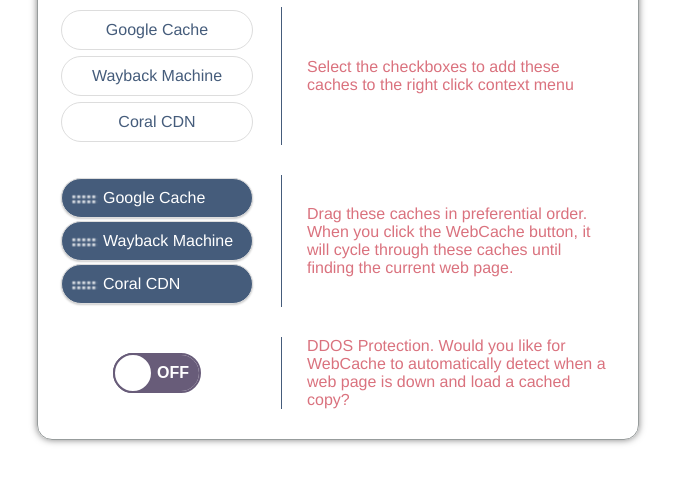
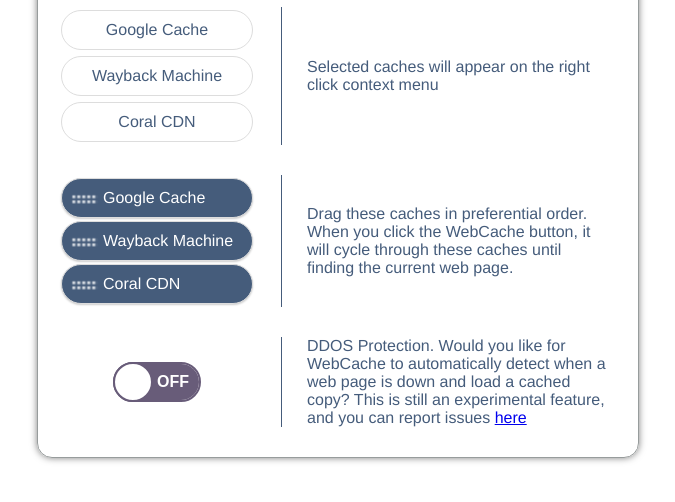
Before and after one commit to Dbz/WebCache, a browser extension: page options.html in a window 1280 px wide. Shown: the part 86-588 px from the top of the page, without its empty margins (302-977 px from the left). Drawn offline with nearby package versions, Linux system fonts and the light colour scheme.

Commit message:
Added contextMenus permission Turned tabs into spaces Minor html/css tweaks Improved readme
Former-commit-id: e2c583e984bc832cbe28ddf6d023268af6713962

```diff
--- a/options.css
+++ b/options.css
@@ -160,7 +160,7 @@
 }
 
 .setting-definition p {
-  color: #DA727E;
+  color: #455C7B;
   padding-right: 10px;
 }
 
--- a/options.html
+++ b/options.html
@@ -33,7 +33,7 @@
       </div>
     </div>
     <div class="setting-definition">
-      <p> Select the checkboxes to add these caches to the right click context menu </p>
+      <p> Selected caches will appear on the right click context menu </p>
     </div>
   </div>
   <div class="settings-wrapper">
@@ -70,7 +70,7 @@
     </div>
     <div class="setting-definition">
       <p>DDOS Protection. Would you like for WebCache to automatically detect when a web page is down and
-      load a cached copy?</p>
+      load a cached copy? This is still an experimental feature, and you can report issues <a href="https://github.com/Dbz/WebCache/issues">here</a></p>
     </div>
   </div>
 </div>
```
Also changed, not shown: README.md, manifest.json.
